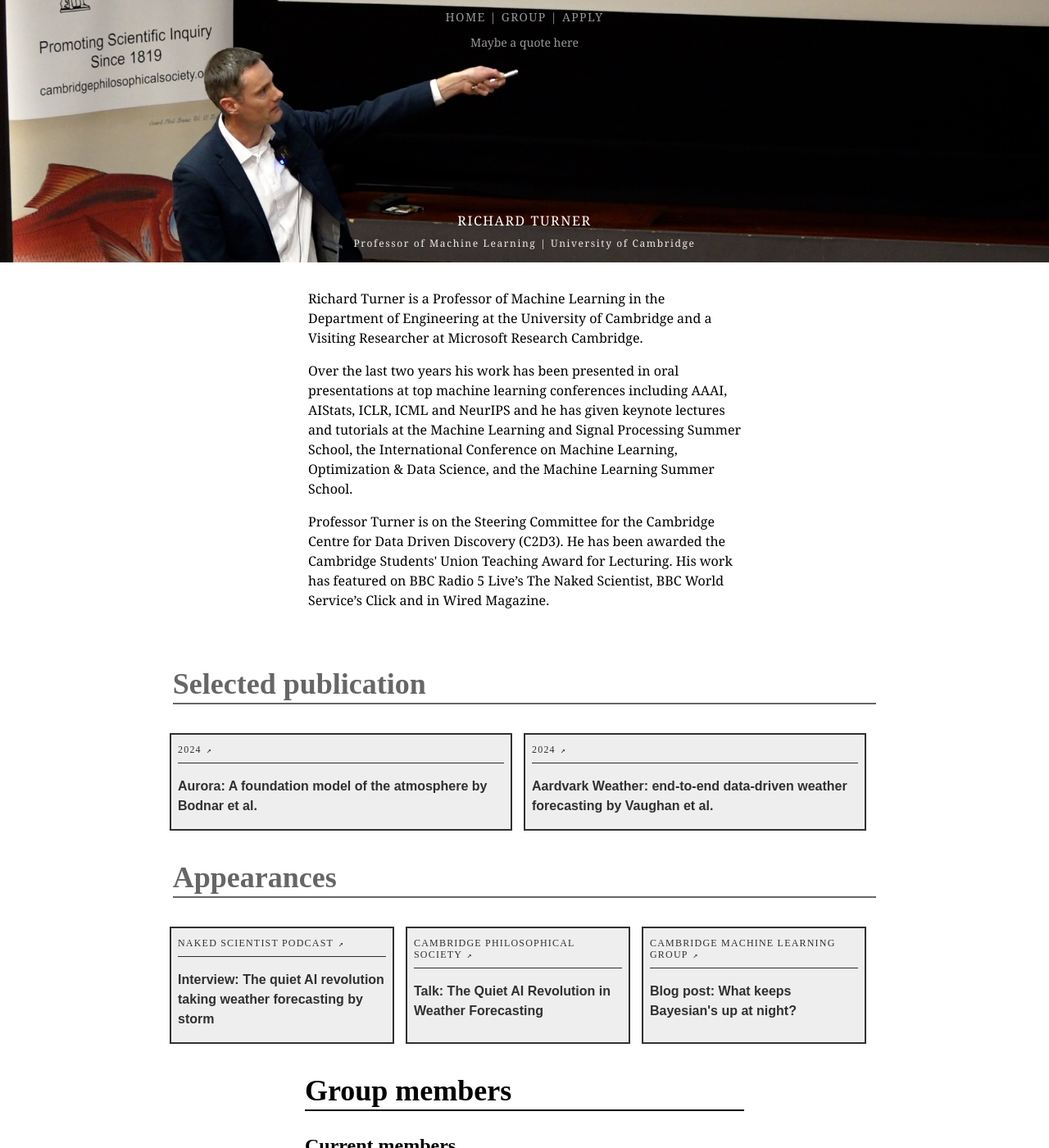
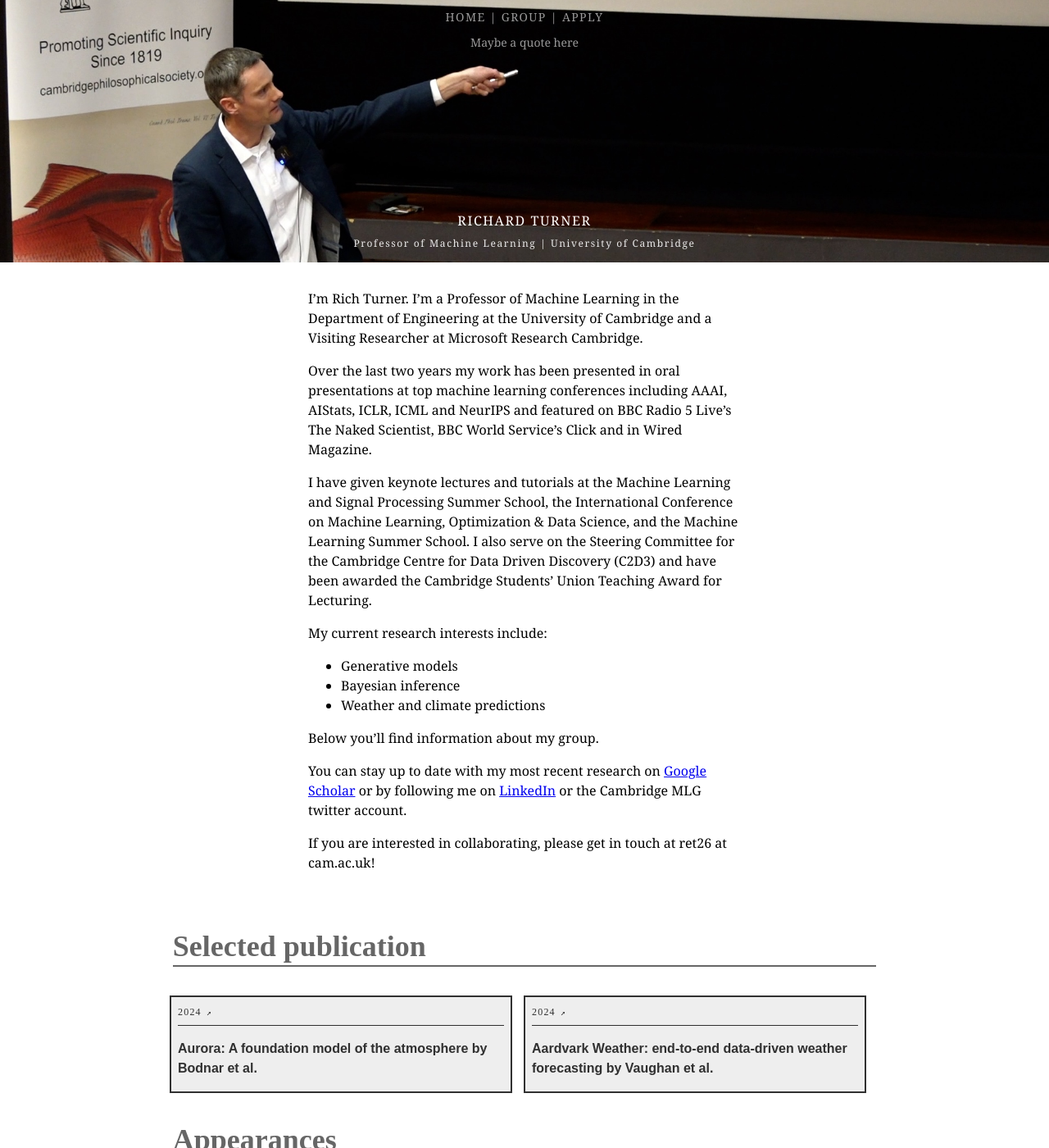
Before and after one commit to rich-turner-group/rich-turner-group.github.io, a Jekyll site: the page built from index.md, in a window 1280 px wide and 1400 px high. Shown: the whole window at 82% size. Built offline with Jekyll 4.4.1, drawn with Linux system fonts in a browser that asks for light colours.

Commit message:
markdown for about section

```diff
--- a/_layouts/home.html
+++ b/_layouts/home.html
@@ -38,17 +38,7 @@
     <!-- <section class="measure-wide center b--light-gray br1 bl br mh3 bg-white"> -->
     <article class="athelas">
         <div class="center measure-wide f5 pv3 lh-copy ph2">
-          <p>
-            Richard Turner is a Professor of Machine Learning in the Department of Engineering at the University of Cambridge and a Visiting Researcher at Microsoft Research Cambridge.
-        </p>
-        <p>
-
-            Over the last two years his work has been presented in oral presentations at top machine learning conferences including AAAI, AIStats, ICLR, ICML and NeurIPS and he has given keynote lectures and tutorials at the Machine Learning and Signal Processing Summer School, the International Conference on Machine Learning, Optimization & Data Science, and the Machine Learning Summer School.
-        </p>
-        <p>
-            Professor Turner is on the Steering Committee for the Cambridge Centre for Data Driven Discovery (C2D3). He has been awarded the Cambridge Students' Union Teaching Award for Lecturing. His work has featured on BBC Radio 5 Live’s The Naked Scientist, BBC World Service’s Click and in Wired Magazine.
-
-          </p>
+          {{ content }}
         </div>
       </article>
 
--- a/index.md
+++ b/index.md
@@ -4,3 +4,21 @@
 
 layout: home
 ---
+
+I'm Rich Turner. I'm a Professor of Machine Learning in the Department of Engineering at the University of Cambridge and a Visiting Researcher at Microsoft Research Cambridge.
+
+Over the last two years my work has been presented in oral presentations at top machine learning conferences including AAAI, AIStats, ICLR, ICML and NeurIPS and featured on BBC Radio 5 Live’s The Naked Scientist, BBC World Service’s Click and in Wired Magazine.
+
+I have given keynote lectures and tutorials at the Machine Learning and Signal Processing Summer School, the International Conference on Machine Learning, Optimization & Data Science, and the Machine Learning Summer School. I also serve on the Steering Committee for the Cambridge Centre for Data Driven Discovery (C2D3) and have been awarded the Cambridge Students' Union Teaching Award for Lecturing.
+
+My current research interests include:
+
+* Generative models
+* Bayesian inference
+* Weather and climate predictions
+
+Below you'll find information about my group.
+
+You can stay up to date with my most recent research on [Google Scholar](https://scholar.google.com/citations?user=DgLEyZgAAAAJ&hl=en) or by following me on [LinkedIn](https://www.linkedin.com/in/richard-turner-0036882b/) or the Cambridge MLG twitter account.
+
+If you are interested in collaborating, please get in touch at ret26 at cam.ac.uk!
```
Also changed, not shown: about.markdown (deleted, +0 -17 lines).
